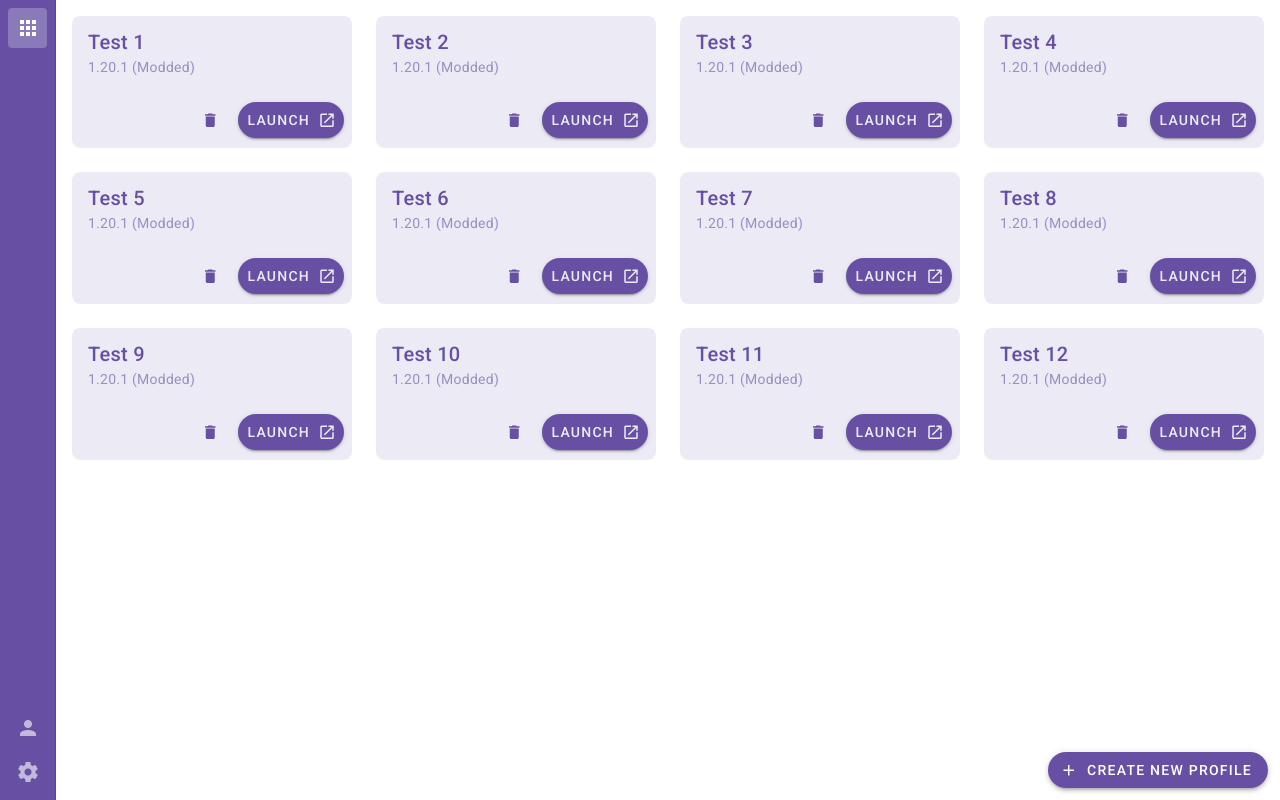
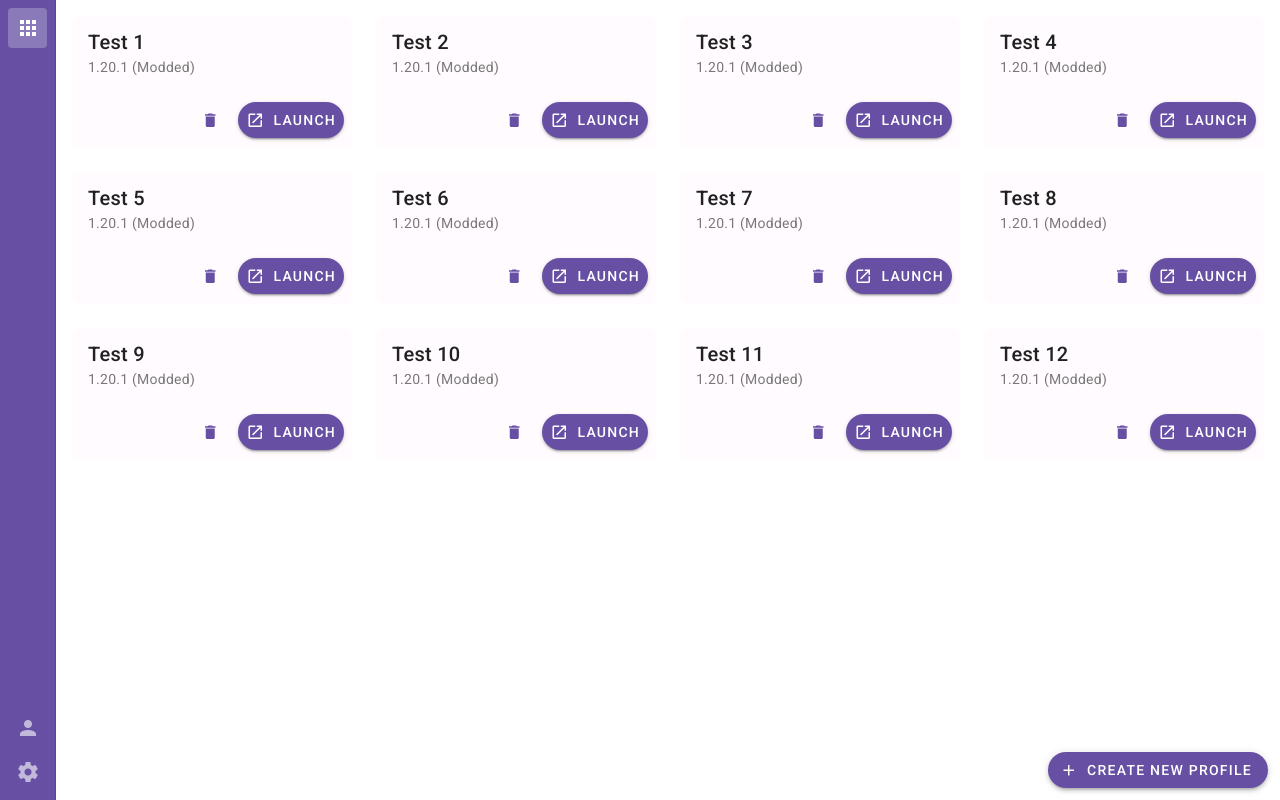
Before and after one commit to legenlee/crylic, a Vue app: page /#/profiles in a window 1280 px wide. Built offline with nearby package versions, Linux system fonts and the light colour scheme.

Commit message:
fix: Change profile card style to default

```diff
--- a/src/renderer/views/ProfilesView.vue
+++ b/src/renderer/views/ProfilesView.vue
@@ -22,7 +22,7 @@ const dummys = [
   <VContainer fluid>
     <VRow>
       <VCol v-for="dummy in dummys" :key="dummy" cols="3">
-        <VCard variant="tonal" color="primary" :to="{ name: RouteNames.PROFILE_DETAIL, params: { id: dummy } }">
+        <VCard :to="{ name: RouteNames.PROFILE_DETAIL, params: { id: dummy } }" flat>
           <VCardItem>
             <VCardTitle>{{ dummy }}</VCardTitle>
             <VCardSubtitle>1.20.1 (Modded)</VCardSubtitle>
@@ -31,7 +31,7 @@ const dummys = [
           <VCardActions>
             <VSpacer />
             <VBtn icon="mdi-delete" size="small" @click.prevent />
-            <VBtn variant="elevated" text="Launch" append-icon="mdi-launch" @click.prevent />
+            <VBtn variant="elevated" text="Launch" prepend-icon="mdi-launch" @click.prevent />
           </VCardActions>
         </VCard>
       </VCol>
```
